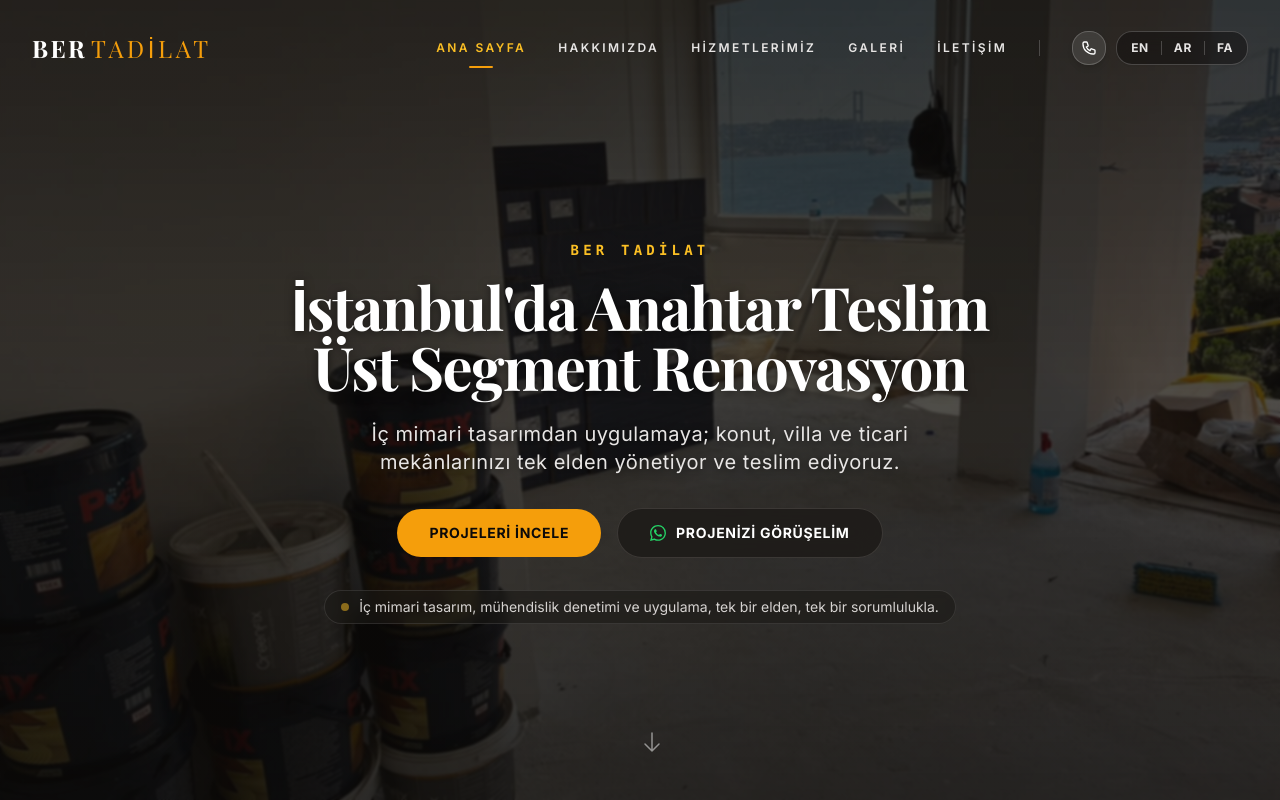
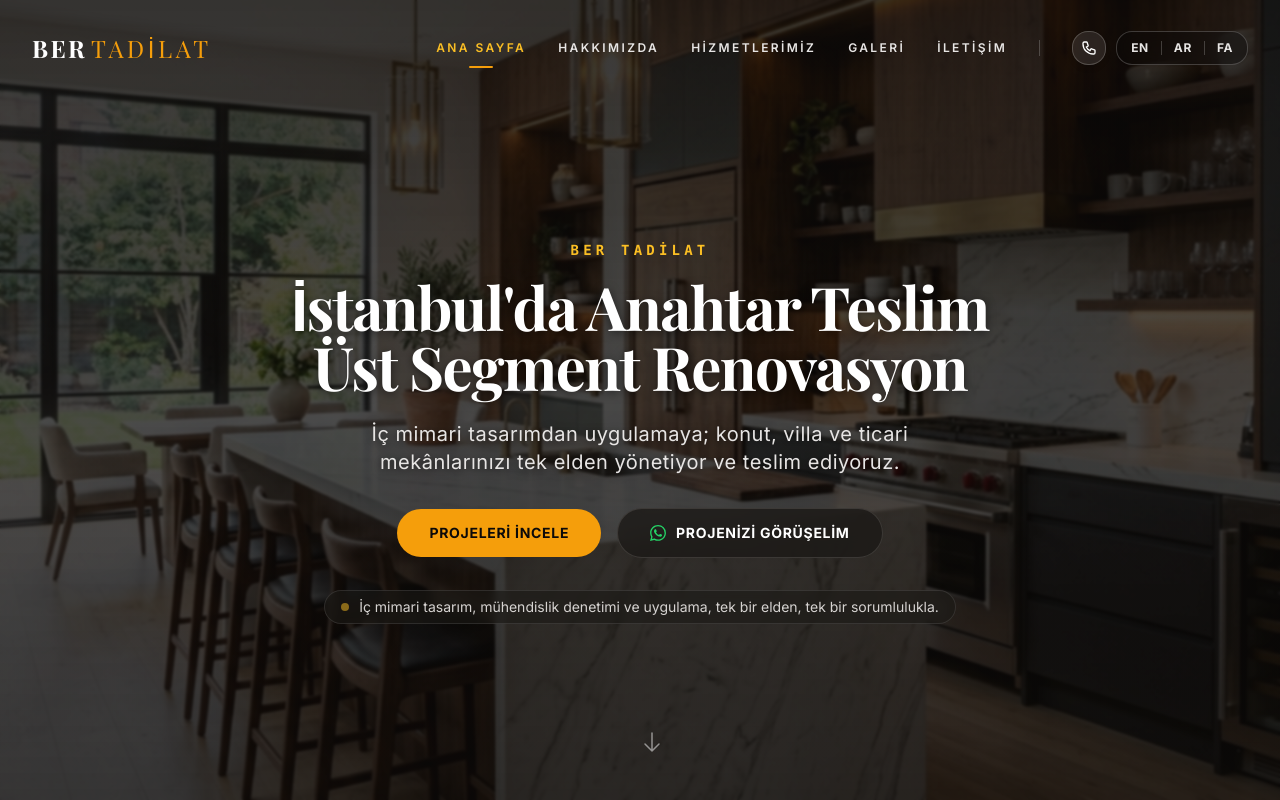
Before and after one commit to yusufcalisir/construction-web, a Next.js app: page / in a window 1280 px wide. Shown: the top 800 px of the page. Built offline with nearby package versions, Linux system fonts and the light colour scheme.

Commit message:
revert: restore original luxury architectural renovation hero background images

```diff
--- a/components/Hero.tsx
+++ b/components/Hero.tsx
@@ -7,19 +7,19 @@ import SafeWhatsAppButton from './SafeWhatsAppButton'
 
 const backgroundImages = [
   {
-    src: '/galeri/image-109.jpg',
+    src: '/calisma-galeri/hero_luxury_renovation.png',
+    position: 'object-left sm:object-center',
+  },
+  {
+    src: '/calisma-galeri/hero_luxury_kitchen.png',
     position: 'object-center',
   },
   {
-    src: '/galeri/image-104.jpg',
+    src: '/calisma-galeri/hero_luxury_bathroom.png',
     position: 'object-center',
   },
   {
-    src: '/galeri/image-93.jpg',
-    position: 'object-center',
-  },
-  {
-    src: '/galeri/image-50.jpg',
+    src: '/calisma-galeri/hero_luxury_exterior.png',
     position: 'object-center',
   },
 ]
```
